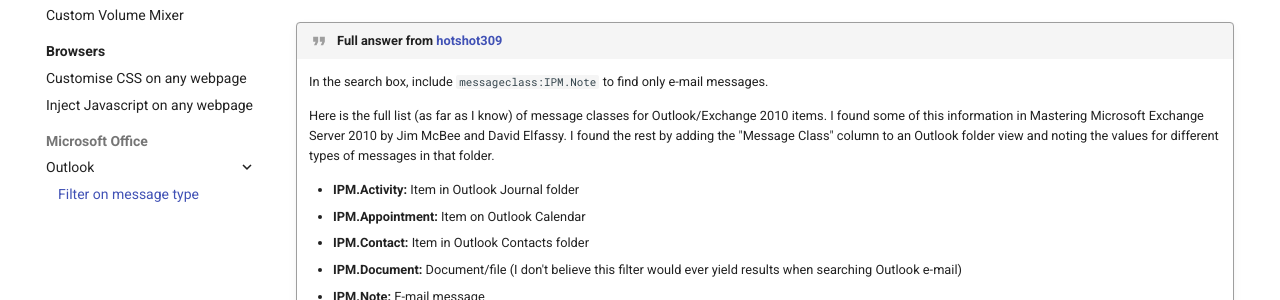
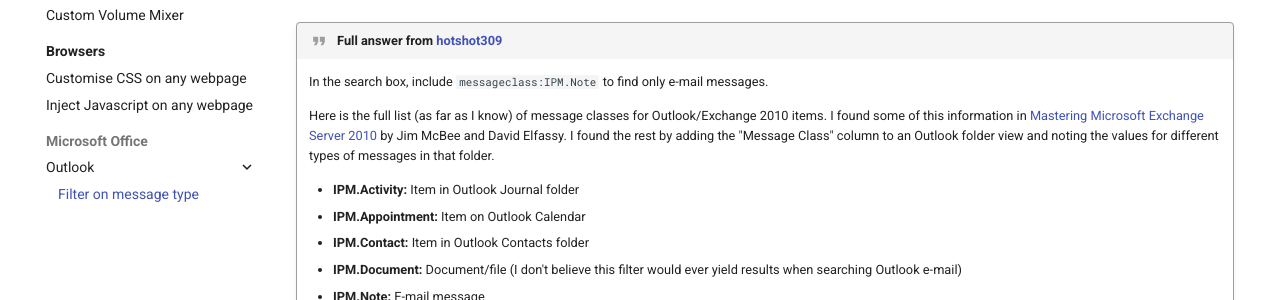
Before and after one commit to aapman55/MonkeyDocs, an MkDocs documentation site: the page built from docs/Productivity/ms_office/outlook/filter_on_message_type.md, in a window 1280 px wide and 1308 px high. Shown: the part 368-668 px from the top of the window. Built offline with MkDocs 1.6.1 and Material for MkDocs 9.7.7, drawn with Linux system fonts in a browser that asks for light colours; comment, search, counter and statistics services are not loaded; some of the changed lines change nothing that is shown.

Commit message:
add nissing hyperlink

```diff
--- a/docs/Productivity/ms_office/outlook/filter_on_message_type.md
+++ b/docs/Productivity/ms_office/outlook/filter_on_message_type.md
@@ -11,7 +11,8 @@ Source:
     In the search box, include `messageclass:IPM.Note` to find only e-mail messages.
 
     Here is the full list (as far as I know) of message classes for Outlook/Exchange 2010 items.
-    I found some of this information in Mastering Microsoft Exchange Server 2010 by Jim McBee and David Elfassy.
+    I found some of this information in [Mastering Microsoft Exchange Server 2010](http://books.google.com/books?id=3fxuL9wBpr4C&pg=PA496&dq=outlook+2010+%22Message+Types+for+Managed+Content+Settings%22&hl=en&sa=X&ei=1tHzUvnvFKLXyAHQw4DwAQ&ved=0CD4Q6AEwAA#v=onepage&q=outlook%202010%20%22Message%20Types%20for%20Managed%20Content%20Settings%22&f=false)
+    by Jim McBee and David Elfassy.
     I found the rest by adding the "Message Class" column to an Outlook folder view and noting the values for different types of messages in that folder.
 
     * **IPM.Activity:** Item in Outlook Journal folder
```
